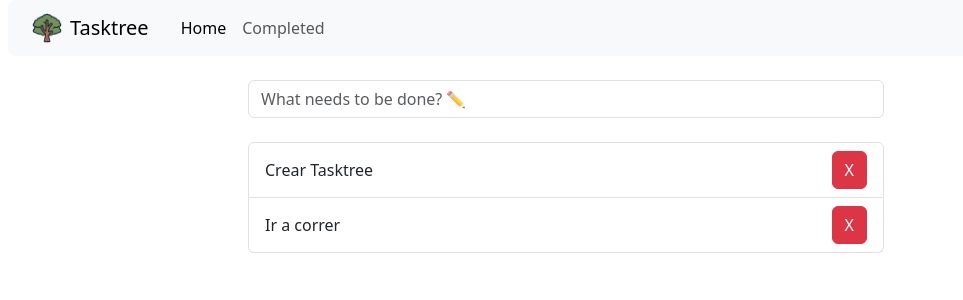
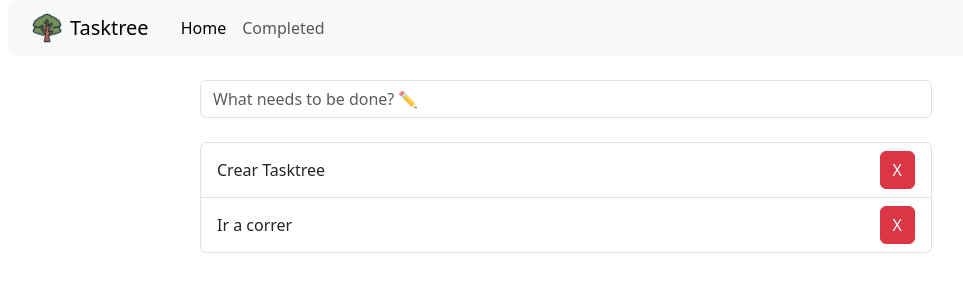
Before and after one commit to abrilBjarano/Tasktree-V1, a React (Vite) app: page / in a window 1280 px wide. Shown: the top 300 px of the page, without its empty margins (74-1037 px from the left). Built offline with nearby package versions, Linux system fonts and the light colour scheme.

Commit message:
🧑‍🎨 Fixed display sizes

```diff
--- a/src/Tasktree.jsx
+++ b/src/Tasktree.jsx
@@ -14,7 +14,7 @@ export const Tasktree = () => {
          <Navbar/>
 
 
-         <div className="mx-5 mx-lg-15">
+         <div className="mx-lg-12 mx-5">
             <TaskRoutes/>
          </div>
 
--- a/src/styles.css
+++ b/src/styles.css
@@ -1,6 +1,13 @@
 @media (min-width: 992px) {
-   .mx-lg-15 {
-      margin-left: 15rem !important;
-      margin-right: 15rem !important;
+   .mx-lg-12 {
+      margin-left: 12rem !important;
+      margin-right: 12rem !important;
    }
 }
+
+/* @media (min-width: 768px) {
+   .mx-md-6 {
+      margin-left: 1rem !important;
+      margin-right: 1rem !important;
+   }
+} */
```
